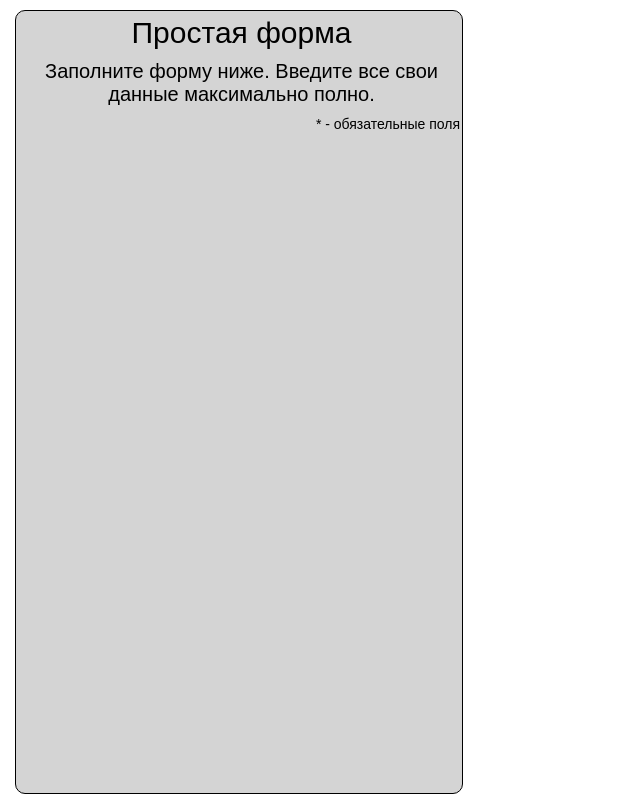
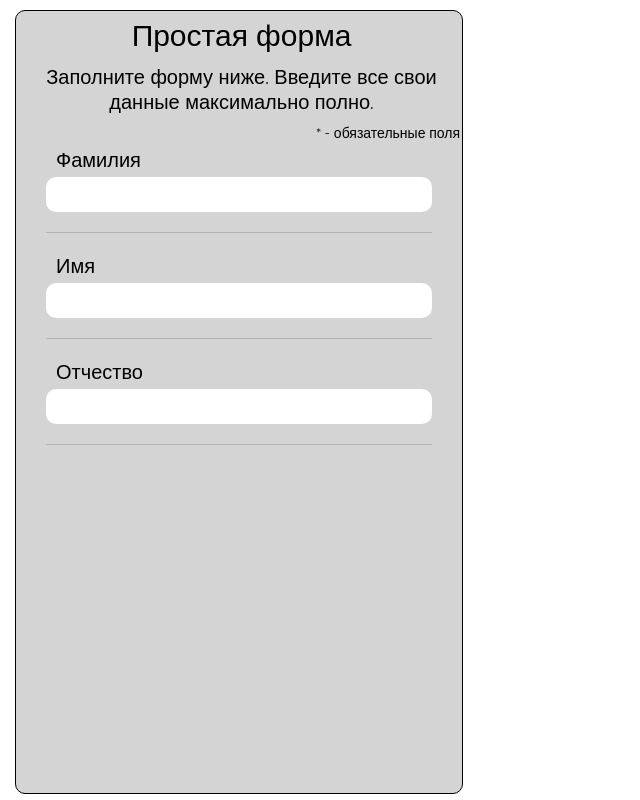
Before and after one commit to adildikov/snp-form-react, a React (Create React App) app: page / in a window 1280 px wide. Shown: the whole page, without its empty margins (0-640 px from the left). Built offline with nearby package versions, Linux system fonts and the light colour scheme.

Commit message:
add InputComponent & add 3formFields with reducers...

```diff
--- a/public/index.html
+++ b/public/index.html
@@ -4,7 +4,8 @@
     <meta charset="utf-8" />
     <link rel="icon" href="%PUBLIC_URL%/favicon.ico" />
     <meta name="viewport" content="width=device-width, initial-scale=1" />
-
+    <link rel="preconnect" href="https://fonts.gstatic.com">
+    <link href="https://fonts.googleapis.com/css2?family=Quicksand:wght@400;500;700&display=swap" rel="stylesheet">
     <title>FormProject</title>
   </head>
   <body>
--- a/src/components/Form/Form.jsx
+++ b/src/components/Form/Form.jsx
@@ -1,4 +1,5 @@
 import React from "react";
+import Input from "../Input/Input";
 import "./style.css";
 
 export default function Form() {
@@ -11,7 +12,11 @@ export default function Form() {
         </p>
         <p className="required_fields">* - обязательные поля</p>
       </div>
-      <div className="form_body"></div>
+      <div className="form_body">
+        <Input labelText="Фамилия" id="lastName" type="text" />
+        <Input labelText="Имя" id="firstName" type="text" />
+        <Input labelText="Отчество" id="middleName" type="text" />
+      </div>
     </div>
   );
 }
--- /dev/null
+++ b/src/components/Input/Input.jsx
@@ -0,0 +1,31 @@
+import React, { useState } from "react";
+import { useDispatch } from "react-redux";
+import { putData } from "../../redux/actions/actionCreator";
+import "./style.css";
+
+export default function Input({ labelText, id, ...attrs }) {
+  const dispatch = useDispatch();
+
+  const [text, setText] = useState("");
+
+  const submitBlurHandler = () => {
+    dispatch(putData(id, text));
+  };
+
+  return (
+    <div className="input">
+      <label htmlFor={id} className="input__label">
+        {labelText}
+      </label>
+      <input
+        name={id}
+        id={id}
+        {...attrs}
+        className="input__field"
+        value={text}
+        onChange={(e) => setText(e.target.value)}
+        onBlur={submitBlurHandler}
+      />
+    </div>
+  );
+}
--- /dev/null
+++ b/src/components/Input/style.css
@@ -0,0 +1,39 @@
+* {
+  margin: 0;
+  padding: 0;
+  box-sizing: border-box;
+  font-family: "Quicksand", sans-serif;
+  font-size: 20px;
+}
+
+.input {
+  margin: 5px 30px 20px 30px;
+  padding-bottom: 20px;
+
+  border-bottom: 1px solid rgb(179, 179, 179);
+}
+
+.input__label {
+  display: block;
+
+  margin-left: 10px;
+}
+
+.input__field {
+  display: block;
+  margin: 5px 0 0 0px;
+  padding-left: 10px;
+
+  width: 100%;
+  height: 35px;
+
+  background: transparent;
+  border: none;
+  border-radius: 10px;
+
+  background-color: #fff;
+}
+
+.input_field:focus {
+  outline: none;
+}
--- a/src/components/InputTextField/InputTextField.jsx
+++ b/src/components/InputTextField/InputTextField.jsx
@@ -1,4 +1,4 @@
 import React from "react";
-import "./styles.css";
+import "./style.css";
 
 export default function InputTextField() {}
--- /dev/null
+++ b/src/redux/actions/actionCreator.js
@@ -0,0 +1,7 @@
+import { PUT_DATA } from "../constants";
+
+export const putData = (field, value) => ({
+  type: PUT_DATA,
+  field,
+  value,
+});
--- a/src/redux/constants.js
+++ b/src/redux/constants.js
@@ -0,0 +1 @@
+export const PUT_DATA = "PUT_DATA";
--- /dev/null
+++ b/src/redux/reducers/data.js
@@ -0,0 +1,24 @@
+import { PUT_DATA } from "../constants";
+
+const initialState = {
+  lastName: "",
+  firstName: "",
+  middleName: "",
+  study_work: "",
+  dateOfBirth: "",
+  other: "",
+};
+
+const data = (state = initialState, { type, value, field }) => {
+  switch (type) {
+    case PUT_DATA:
+      return {
+        ...state,
+        [field]: value,
+      };
+    default:
+      return state;
+  }
+};
+
+export default data;
--- a/src/redux/reducers/index.js
+++ b/src/redux/reducers/index.js
@@ -1,5 +1,6 @@
 import { combineReducers } from "redux";
+import data from "./data";
 
-const rootReducer = combineReducers({});
+const rootReducer = combineReducers({ data });
 
 export default rootReducer;
```
Also changed, not shown: src/components/InputText/InputText.jsx (deleted, +0 -10 lines), src/components/Input/index.js (renamed from src/components/InputText/index.js), src/components/InputText/style.css (deleted).
